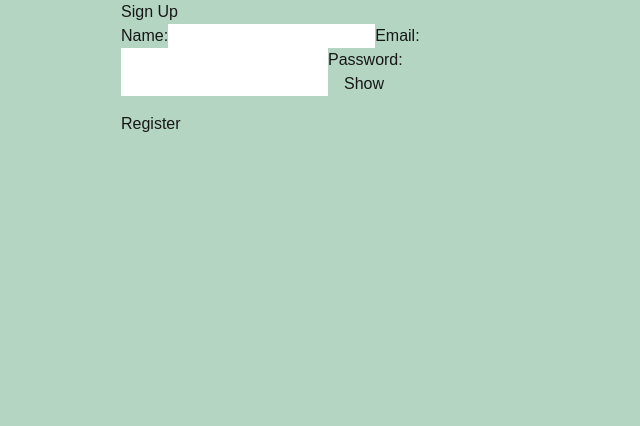
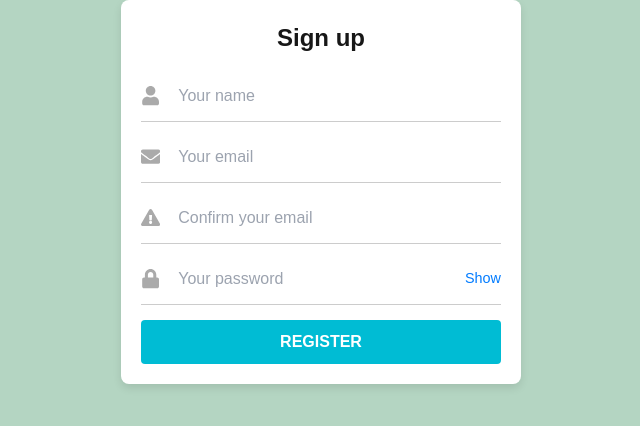
Before and after one commit to harrington40/vehicle-tracking-system, a Next.js app: page /register in a window 1280 px wide. Shown: the top 426 px of the page, without its empty margins (319-959 px from the left). Built offline with nearby package versions, Linux system fonts and the light colour scheme.

Commit message:
user id is stored under the right col

```diff
--- a/jsconfig.json
+++ b/jsconfig.json
@@ -1,7 +1,8 @@
 {
   "compilerOptions": {
+    "baseUrl": "./",
     "paths": {
-      "@/*": ["./src/*"]
+      "@/lib/*": ["src/lib/*"]
     }
   }
 }
--- a/package.json
+++ b/package.json
@@ -20,6 +20,7 @@
     "next": "15.0.3",
     "react": "19.0.0-rc-66855b96-20241106",
     "react-dom": "19.0.0-rc-66855b96-20241106",
+    "react-icons": "^5.3.0",
     "rethinkdb": "^2.4.2",
     "rethinkdbdash": "^2.3.31"
   },
--- a/src/app/api/register/route.js
+++ b/src/app/api/register/route.js
@@ -1,10 +1,9 @@
-// pages/api/register.js
-import grpc from '@grpc/grpc-js';
-import protoLoader from '@grpc/proto-loader';
+import * as grpc from '@grpc/grpc-js';
+import * as protoLoader from '@grpc/proto-loader';
 import path from 'path';
 
-// Load the .proto file
-const PROTO_PATH = path.resolve('./backend/auth.proto');
+// Load the .proto file and initialize the gRPC client
+const PROTO_PATH = path.join(process.cwd(), 'backend', 'auth.proto');
 const packageDefinition = protoLoader.loadSync(PROTO_PATH, {
   keepCase: true,
   longs: String,
@@ -14,27 +13,33 @@ const packageDefinition = protoLoader.loadSync(PROTO_PATH, {
 });
 const authProto = grpc.loadPackageDefinition(packageDefinition).auth;
 
-// Initialize gRPC client to connect with the gRPC server
 const client = new authProto.AuthService(
-  '0.0.0.0:50051', // Replace with your gRPC server address
+  '0.0.0.0:50051', // gRPC server address
   grpc.credentials.createInsecure()
 );
 
-export default async function handler(req, res) {
-  if (req.method === 'POST') {
-    const { name, email, password } = req.body;
+// Named handler for POST requests
+export async function POST(req) {
+  const { name, email, password } = await req.json();
 
-    // Call the RegisterUser gRPC method
+  return new Promise((resolve) => {
     client.RegisterUser({ name, email, password }, (error, response) => {
       if (error) {
-        res.status(500).json({ error: error.message });
+        console.error('gRPC error:', error);
+        resolve(new Response(JSON.stringify({ error: 'Internal server error' }), { status: 500 }));
       } else if (response.success) {
-        res.status(200).json({ message: response.message });
+        resolve(new Response(JSON.stringify({ message: response.message, id: response.id }), { status: 200 }));
       } else {
-        res.status(400).json({ error: response.error });
+        resolve(new Response(JSON.stringify({ error: response.error || 'Registration failed' }), { status: 400 }));
       }
     });
-  } else {
-    res.status(405).json({ message: 'Method not allowed' });
-  }
+  });
 }
+
+// Optional handler for GET requests (if needed)
+export async function GET(req) {
+  return new Response(JSON.stringify({ message: 'This endpoint supports POST for user registration.' }), {
+    status: 200,
+    headers: { 'Content-Type': 'application/json' },
+  });
+}
--- a/src/app/register/page.js
+++ b/src/app/register/page.js
@@ -1,11 +1,13 @@
-"use client"
-// pages/register.js
+"use client"; // Required for client-side interactivity in Next.js
+
 import { useState } from 'react';
+import { FaUser, FaEnvelope, FaLock, FaExclamationTriangle } from 'react-icons/fa';
 
 export default function Register() {
   const [formData, setFormData] = useState({
     name: '',
     email: '',
+    confirmEmail: '',
     password: '',
   });
   const [loading, setLoading] = useState(false);
@@ -34,9 +36,9 @@ export default function Register() {
       });
 
       const result = await response.json();
-      if (response.ok) {
+      if (response.ok && result.success) {  // Check result.success instead of just response.ok
         setSuccess(true);
-        setFormData({ name: '', email: '', password: '' });
+        setFormData({ name: '', email: '', confirmEmail: '', password: '' });
       } else {
         setError(result.error || 'Registration failed');
       }
@@ -48,58 +50,148 @@ export default function Register() {
   };
 
   return (
-    <div style={{ maxWidth: '400px', margin: 'auto' }}>
-      <form onSubmit={handleSubmit}>
-        <h1>Sign Up</h1>
-        {success && <p style={{ color: 'green' }}>Registration successful!</p>}
-        {error && <p style={{ color: 'red' }}>{error}</p>}
-        <label>
-          Name:
+    <div style={styles.container}>
+      <h2 style={styles.title}>Sign up</h2>
+      <form onSubmit={handleSubmit} style={styles.form}>
+        {success && <p style={styles.success}>Registration successful!</p>}
+        {error && <p style={styles.error}>{error}</p>}
+
+        <div style={styles.inputGroup}>
+          <FaUser style={styles.icon} />
           <input
             type="text"
             name="name"
+            placeholder="Your name"
             value={formData.name}
             onChange={handleChange}
             required
+            style={styles.input}
+            aria-label="Name"
           />
-        </label>
-        <label>
-          Email:
+        </div>
+
+        <div style={styles.inputGroup}>
+          <FaEnvelope style={styles.icon} />
           <input
             type="email"
             name="email"
+            placeholder="Your email"
             value={formData.email}
             onChange={handleChange}
             required
+            style={styles.input}
+            aria-label="Email"
           />
-        </label>
-        <label>
-          Password:
-          <div style={{ display: 'flex', alignItems: 'center' }}>
+        </div>
+
+        <div style={styles.inputGroup}>
+          <FaExclamationTriangle style={styles.icon} />
+          <input
+            type="email"
+            name="confirmEmail"
+            placeholder="Confirm your email"
+            value={formData.confirmEmail}
+            onChange={handleChange}
+            required
+            style={styles.input}
+            aria-label="Confirm Email"
+          />
+        </div>
+
+        <div style={styles.inputGroup}>
+          <FaLock style={styles.icon} />
           <input
             type={showPassword ? 'text' : 'password'}
             name="password"
+            placeholder="Your password"
             value={formData.password}
             onChange={handleChange}
             required
+            style={styles.input}
+            aria-label="Password"
           />
           <button
             type="button"
             onClick={() => setShowPassword(!showPassword)}
-              style={{
-                marginLeft: '8px',
-                cursor: 'pointer',
-                padding: '0 8px',
-              }}
+            style={styles.showPasswordButton}
           >
             {showPassword ? 'Hide' : 'Show'}
           </button>
         </div>
-        </label>
-        <button type="submit" disabled={loading} style={{ marginTop: '16px' }}>
-          {loading ? 'Registering...' : 'Register'}
+
+        <button type="submit" disabled={loading} style={styles.button}>
+          {loading ? 'Registering...' : 'REGISTER'}
         </button>
       </form>
     </div>
   );
 }
+
+const styles = {
+  container: {
+    maxWidth: '400px',
+    margin: 'auto',
+    padding: '20px',
+    backgroundColor: '#fff',
+    borderRadius: '8px',
+    boxShadow: '0 4px 8px rgba(0, 0, 0, 0.1)',
+    textAlign: 'center',
+    fontFamily: 'Arial, sans-serif',
+  },
+  title: {
+    fontSize: '1.5em',
+    fontWeight: 'bold',
+    marginBottom: '20px',
+  },
+  form: {
+    display: 'flex',
+    flexDirection: 'column',
+  },
+  inputGroup: {
+    display: 'flex',
+    alignItems: 'center',
+    marginBottom: '15px',
+    borderBottom: '1px solid #ccc',
+    paddingBottom: '5px',
+  },
+  icon: {
+    marginRight: '10px',
+    color: '#aaa',
+    fontSize: '1.2em',
+  },
+  input: {
+    flex: 1,
+    padding: '8px',
+    border: 'none',
+    outline: 'none',
+    fontSize: '1em',
+    color: '#333',
+  },
+  showPasswordButton: {
+    background: 'none',
+    border: 'none',
+    color: '#007BFF',
+    cursor: 'pointer',
+    fontSize: '0.9em',
+  },
+  button: {
+    backgroundColor: '#00bcd4',
+    color: '#fff',
+    padding: '10px 0',
+    border: 'none',
+    borderRadius: '4px',
+    cursor: 'pointer',
+    fontSize: '1em',
+    fontWeight: 'bold',
+  },
+  error: {
+    color: 'red',
+    fontSize: '0.9em',
+    marginBottom: '10px',
+  },
+  success: {
+    color: 'green',
+    fontSize: '0.9em',
+    marginBottom: '10px',
+  },
+};
```
Also changed, not shown: src/lib/rethinkdb.js (added, +17 -0 lines), 2 other files (tests, documents, lock files or other folders). Lines whose indentation alone changed are shown as unchanged.
